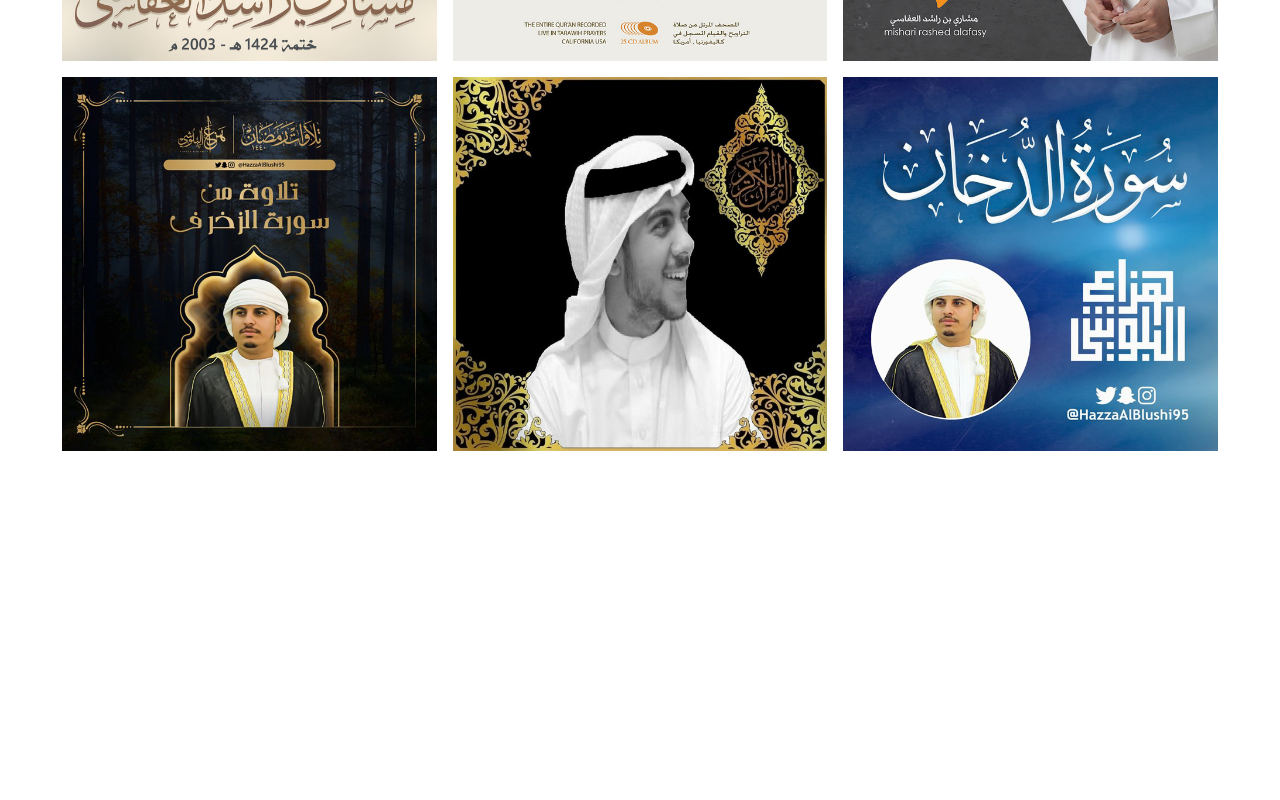
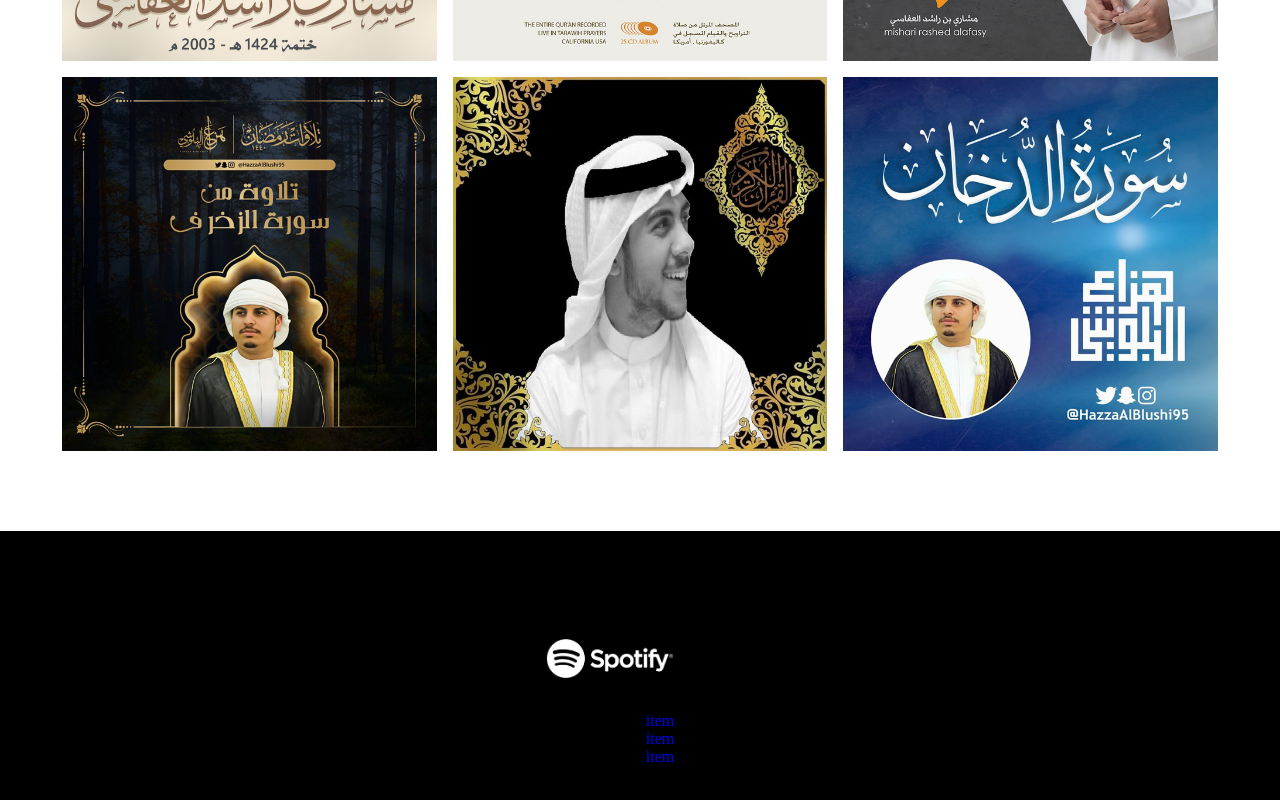
Before and after one commit to tarek99samy/spotify, a React (Create React App) app: page / in a window 1280 px wide. Shown: the part 1193-1993 px from the top of the page. Before the commit the page ends 1724 px from the top, so only its background shows below. Built offline with nearby package versions, Linux system fonts and the light colour scheme; a web font is replaced by a local one.

Commit message:
initial layout for footer

```diff
--- a/src/components/footer/footer.css
+++ b/src/components/footer/footer.css
@@ -1,3 +1,61 @@
 .footer {
 	background-color: var(--color-black);
+	padding: var(--spacing-xincreased) 0;
 }
+
+.footer__container {
+	display: flex;
+	margin: auto 0px;
+	flex-direction: var(--footer-container-flex);
+}
+
+/********************************/
+
+.footer__logo__container {
+	display: block;
+	width: 16%;
+}
+
+.footer__logo {
+	display: block;
+	width: var(--footer-logo-size);
+}
+
+/********************************/
+
+.footer__nav__container {
+}
+
+.footer__list {
+}
+
+.footer__list__head {
+}
+
+.footer__list__item {
+}
+
+/********************************/
+
+.footer__media__container {
+}
+
+.footer__media__list {
+}
+
+.footer__media__list__item {
+}
+
+/********************************/
+
+.footer__policy__container {
+}
+
+.footer__policy__list {
+}
+
+.footer__policy__list__item {
+}
+
+.footer__policy__copyrights {
+}
--- a/src/components/footer/footer.js
+++ b/src/components/footer/footer.js
@@ -1,16 +1,49 @@
 import React, { Component } from "react";
+import { Link } from "react-router-dom";
+// import "../../pages/home/home.css";
 import "./footer.css";
 
 class Footer extends Component {
 	render() {
+		console.log("rendered");
 		return (
 			<footer className='footer'>
-				<nav>
-					<div></div>
-					<div></div>
-					<div></div>
-					<div></div>
-				</nav>
+				<div className='home__tracks__container footer__container'>
+					<div className='footer__logo__container'>
+						<Link to='/'>
+							<img src={this.props.logo} className='footer__logo' alt='Spotify' />
+						</Link>
+					</div>
+					<div className='footer__nav__container'>
+						<dl className='footer__list'>
+							<dt className='footer__list__head'>header</dt>
+							<dd className='footer__list__item'>
+								<Link to='/'>item</Link>
+							</dd>
+							<dd className='footer__list__item'>
+								<Link to='/'>item</Link>
+							</dd>
+							<dd className='footer__list__item'>
+								<Link to='/'>item</Link>
+							</dd>
+						</dl>
+					</div>
+					<div className='footer__media__container'>
+						<ul className='footer__media__list'>
+							<li className='footer__media__list__item'></li>
+							<li className='footer__media__list__item'></li>
+							<li className='footer__media__list__item'></li>
+						</ul>
+					</div>
+					<div className='footer__policy__container'>
+						<ul className='footer__policy__list'>
+							<li className='footer__policy__list__item'></li>
+							<li className='footer__policy__list__item'></li>
+							<li className='footer__policy__list__item'></li>
+						</ul>
+						<span className="footer__policy__copyrights">© 2021 Spotify AB</span>
+					</div>
+				</div>
 			</footer>
 		);
 	}
--- a/src/pages/home/home.js
+++ b/src/pages/home/home.js
@@ -57,7 +57,7 @@ export default class Home extends Component {
 					</div>
 				</section>
 
-				<Footer />
+				<Footer logo={logo} />
 			</>
 		);
 	}
--- a/src/variables.css
+++ b/src/variables.css
@@ -82,4 +82,8 @@
 	--navbar-personal-photo-size: var(--spacing-small);
 
 	--sidebar-width: 28em;
+
+	/******************* FOOTER VARIABLES ************************/
+	--footer-container-flex: row;
+	--footer-logo-size: 8em;
 }
```
